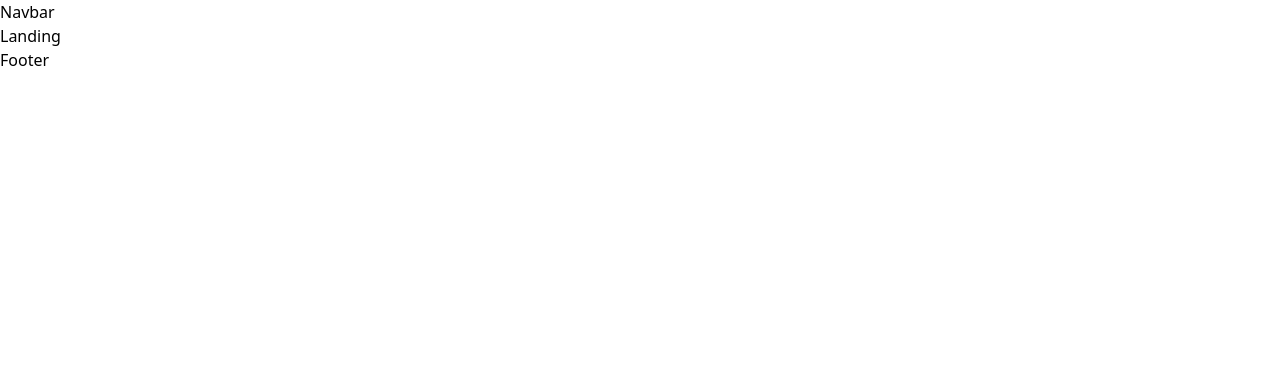
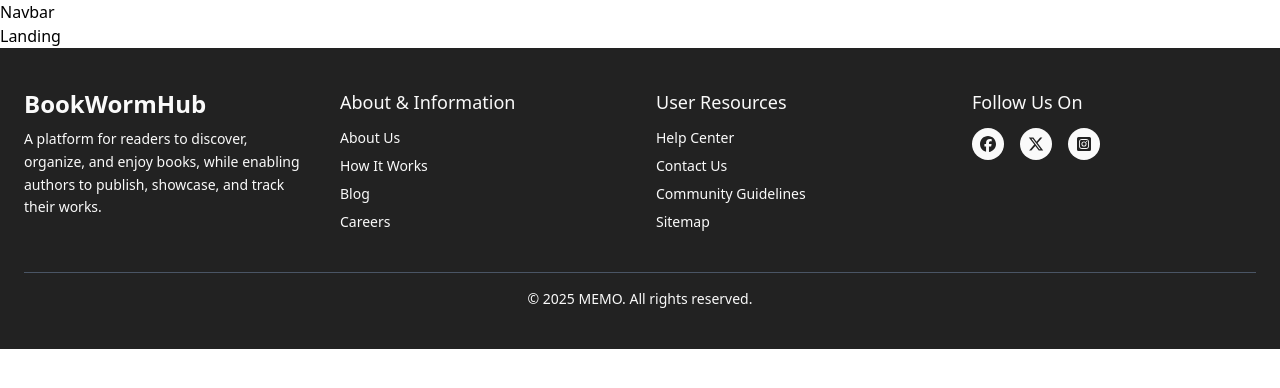
Before and after one commit to MEMO-GROW/library-app, a React (Vite) app: page / in a window 1280 px wide. Shown: the top 388 px of the page. Built offline with nearby package versions, Linux system fonts and the light colour scheme.

Commit message:
Worked on the Footer Section

```diff
--- a/package.json
+++ b/package.json
@@ -13,6 +13,7 @@
     "@tailwindcss/vite": "^4.0.12",
     "react": "^19.0.0",
     "react-dom": "^19.0.0",
+    "react-icons": "^5.5.0",
     "react-router": "^7.3.0",
     "tailwindcss": "^4.0.12"
   },
--- a/src/components/Footer.jsx
+++ b/src/components/Footer.jsx
@@ -1,7 +1,67 @@
 import React from "react";
+import { FaInstagram, FaInstagramSquare } from "react-icons/fa";
+import { FaFacebook, FaFaceFrown, FaXTwitter } from "react-icons/fa6";
 
 const Footer = () => {
-    return <div>Footer</div>;
+    return(
+        <div>
+            <footer className="bg-[#222] text-[#fafafa] py-10 px-6">
+      <div className="max-w-7xl mx-auto grid grid-cols-1 md:grid-cols-2 lg:grid-cols-4 gap-8 text-center md:text-left">
+        {/* Brand Section */}
+        <div>
+          <h2 className="text-2xl font-semibold">BookWormHub</h2>
+          <p className="mt-2 text-sm leading-relaxed">
+            A platform for readers to discover, organize, and enjoy books, while enabling authors to publish, showcase, and track their works.
+          </p>
+        </div>
+
+        {/* About & Information */}
+        <div>
+          <h3 className="font-medium text-lg">About & Information</h3>
+          <ul className="mt-3 space-y-2 text-sm">
+            <li><a href="#" className="hover:text-gray-400 transition">About Us</a></li>
+            <li><a href="#" className="hover:text-gray-400 transition">How It Works</a></li>
+            <li><a href="#" className="hover:text-gray-400 transition">Blog</a></li>
+            <li><a href="#" className="hover:text-gray-400 transition">Careers</a></li>
+          </ul>
+        </div>
+
+        {/* User Resources */}
+        <div>
+          <h3 className="font-medium text-lg">User Resources</h3>
+          <ul className="mt-3 space-y-2 text-sm">
+            <li><a href="#" className="hover:text-gray-400 transition">Help Center</a></li>
+            <li><a href="#" className="hover:text-gray-400 transition">Contact Us</a></li>
+            <li><a href="#" className="hover:text-gray-400 transition">Community Guidelines</a></li>
+            <li><a href="#" className="hover:text-gray-400 transition">Sitemap</a></li>
+          </ul>
+        </div>
+
+        {/* Social Links */}
+        <div>
+          <h3 className="font-medium text-lg">Follow Us On</h3>
+          <div className="flex justify-center md:justify-start space-x-4 mt-3">
+            <a href="#" className="p-2 bg-[#fafafa] text-[#222] rounded-full hover:bg-[#cbb38c] transition">
+              <FaFacebook/>
+            </a>
+            <a href="#" className="p-2 bg-[#fafafa] text-[#222] rounded-full hover:bg-[#cbb38c] transition">
+              <FaXTwitter/>
+            </a>
+            <a href="#" className="p-2 bg-[#fafafa] text-[#222] rounded-full hover:bg-[#cbb38c] transition">
+              <FaInstagramSquare/>
+            </a>
+          </div>
+        </div>
+      </div>
+
+      {/* Copyright Section */}
+      <div className="text-center text-sm mt-10 border-t border-gray-600 pt-4">
+        © 2025 MEMO. All rights reserved.
+      </div>
+    </footer>
+        </div>
+
+    )
 };
 
 export default Footer;
```
Also changed, not shown: 1 other file (tests, documents, lock files or other folders).
